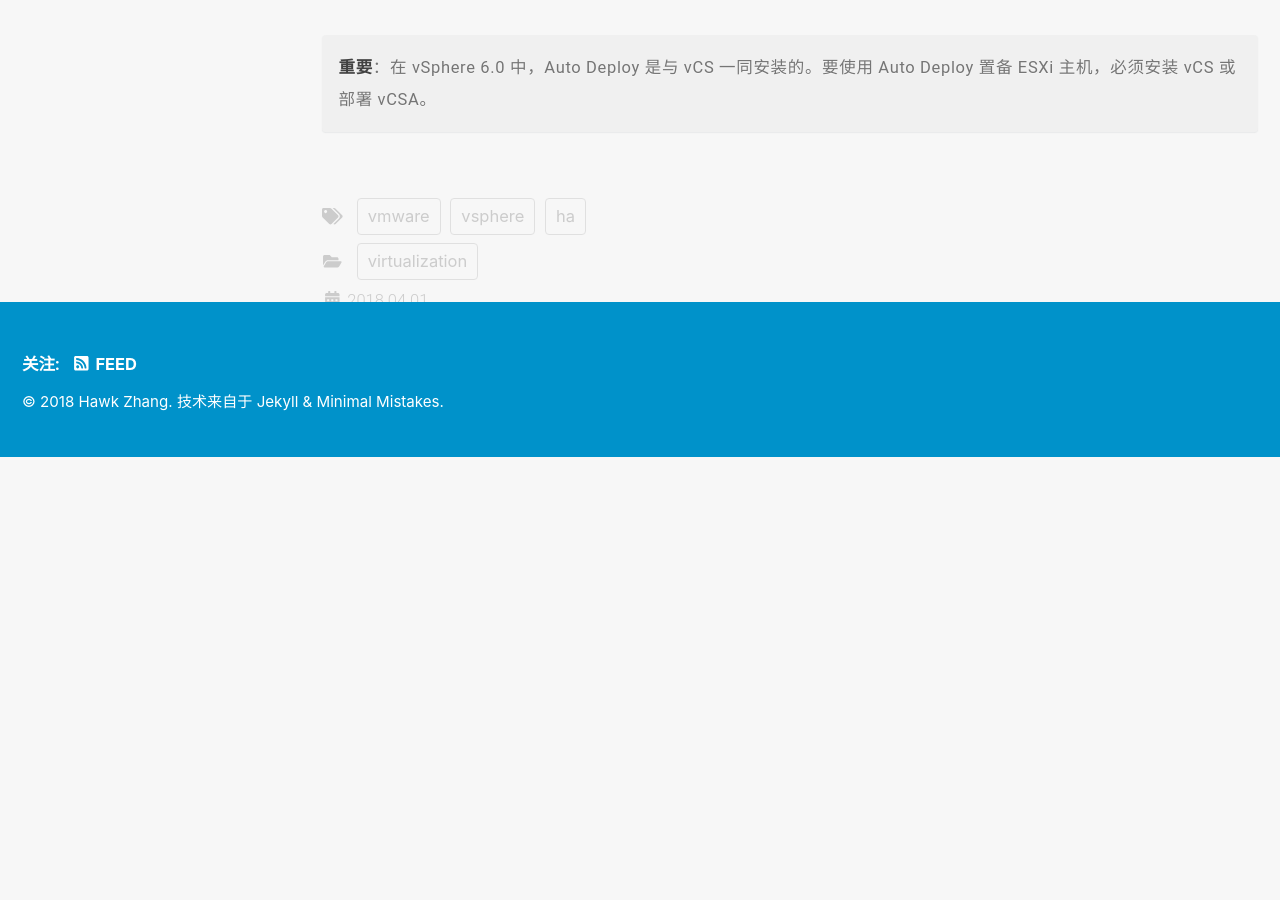
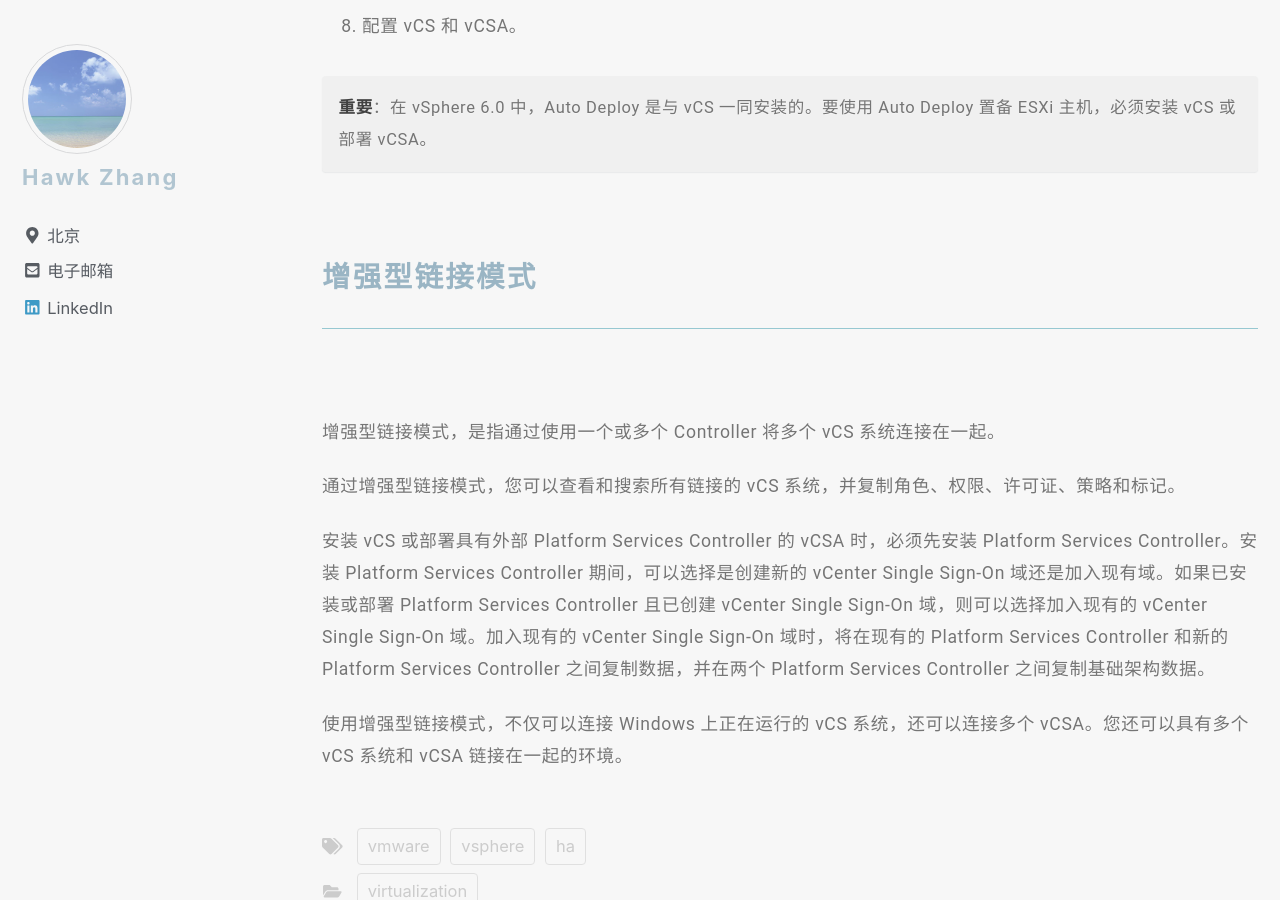
Before and after one commit to narru888/linotes_note, a Jekyll site: the page built from _posts/virtualizaion/2018-04-01-vsphere.setup.md, in a window 1280 px wide and 900 px high, scrolled down 8315 px. Built offline with Jekyll 4.4.1, drawn with Linux system fonts in a browser that asks for light colours; nearby versions of some CDN libraries; a script that is not in the unit is left out; before the commit the page ends 8772 px from its top, so only the background shows below that; some of the changed text lies outside the part shown.

Commit message:
update on 2018-11-28 12:31:01 CST

```diff
--- a/_posts/virtualizaion/2018-04-01-vsphere.setup.md
+++ b/_posts/virtualizaion/2018-04-01-vsphere.setup.md
@@ -220,3 +220,21 @@
 
 **重要**：在 vSphere 6.0 中，Auto Deploy 是与 vCS 一同安装的。要使用 Auto Deploy 置备 ESXi 主机，必须安装 vCS 或部署 vCSA。
 {: .notice}
+
+
+
+
+
+
+
+
+
+### 增强型链接模式
+
+增强型链接模式，是指通过使用一个或多个 Controller 将多个 vCS 系统连接在一起。
+
+通过增强型链接模式，您可以查看和搜索所有链接的 vCS 系统，并复制角色、权限、许可证、策略和标记。
+
+安装 vCS 或部署具有外部 Platform Services Controller 的 vCSA 时，必须先安装 Platform Services Controller。安装 Platform Services Controller 期间，可以选择是创建新的 vCenter Single Sign-On 域还是加入现有域。如果已安装或部署 Platform Services Controller 且已创建 vCenter Single Sign-On 域，则可以选择加入现有的 vCenter Single Sign-On 域。加入现有的 vCenter Single Sign-On 域时，将在现有的 Platform Services Controller 和新的 Platform Services Controller 之间复制数据，并在两个 Platform Services Controller 之间复制基础架构数据。
+
+使用增强型链接模式，不仅可以连接 Windows 上正在运行的 vCS 系统，还可以连接多个 vCSA。您还可以具有多个 vCS 系统和 vCSA 链接在一起的环境。
```
Also changed, not shown: other parts of _posts/virtualizaion/2018-04-01-vsphere.setup.md (+1 -1 lines).
